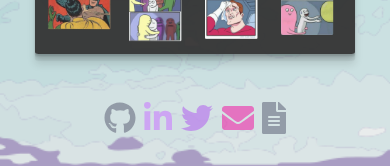
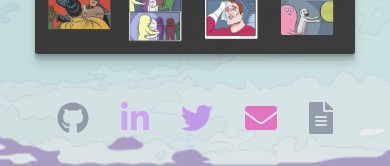
Before and after one commit to JakubJureczko/portfolio, a React (Create React App) app: page / in a window 390 px wide. Shown: the part 1727-1893 px from the top of the page. Built offline with nearby package versions, Linux system fonts and the light colour scheme.

Commit message:
navigation

```diff
--- a/src/App.css
+++ b/src/App.css
@@ -25,7 +25,7 @@
 }
 @media screen and (max-width: 880px){
   .App {
-    width: 98%;
+    width: 95%;
   }
 }
 .App-logo {
--- a/src/NavSo.css
+++ b/src/NavSo.css
@@ -9,7 +9,7 @@
   0 10px 8px rgba(0, 0, 0, 0.12); */
   border-radius: 1%;
 display: flex;
-justify-content: space-around;
+justify-content: center;
 align-items: center;
 width: 50%;
 margin: 0 auto;
@@ -37,5 +37,10 @@ margin: 0 auto;
 }
 
 .social-icons {
-
+  margin: 0 1em;
 }
+@media screen and (max-width: 500px) {
+  .social-icons {
+    margin: 0 0.5em;
+  }
+}
```
